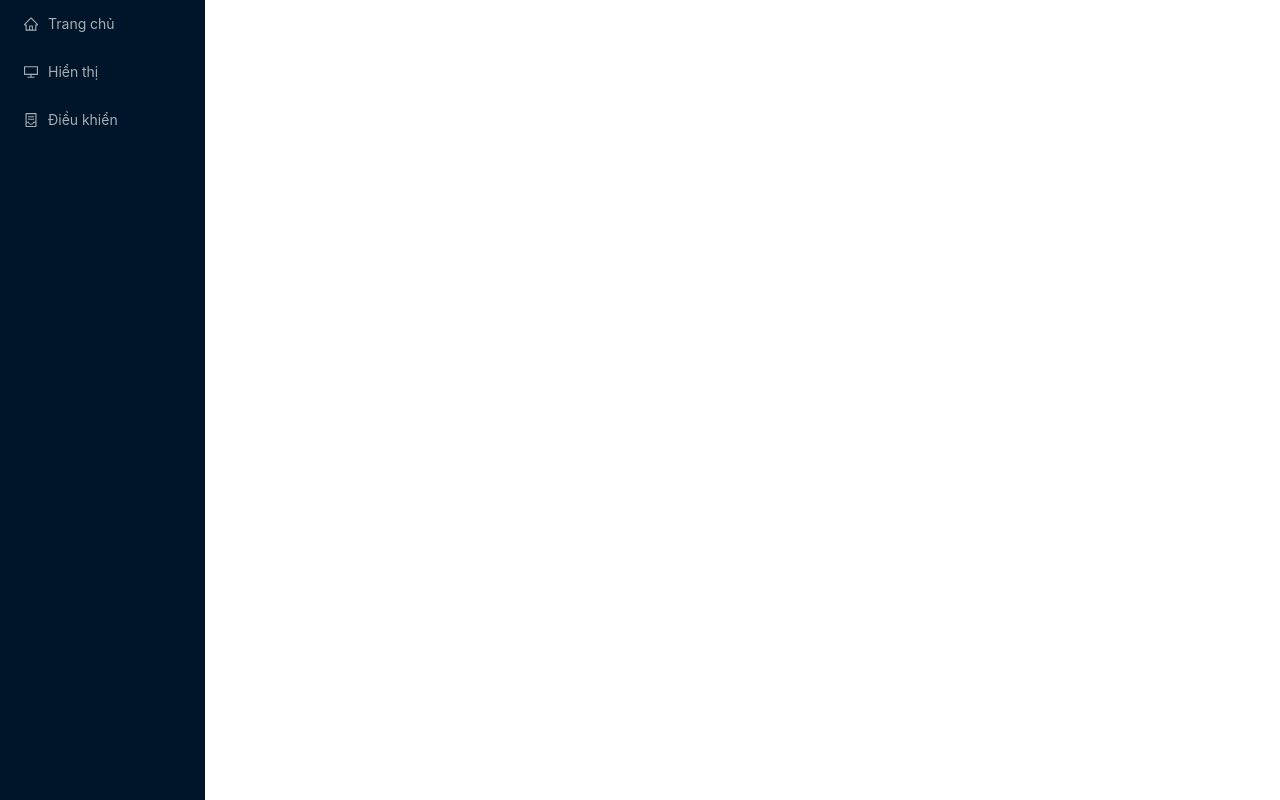
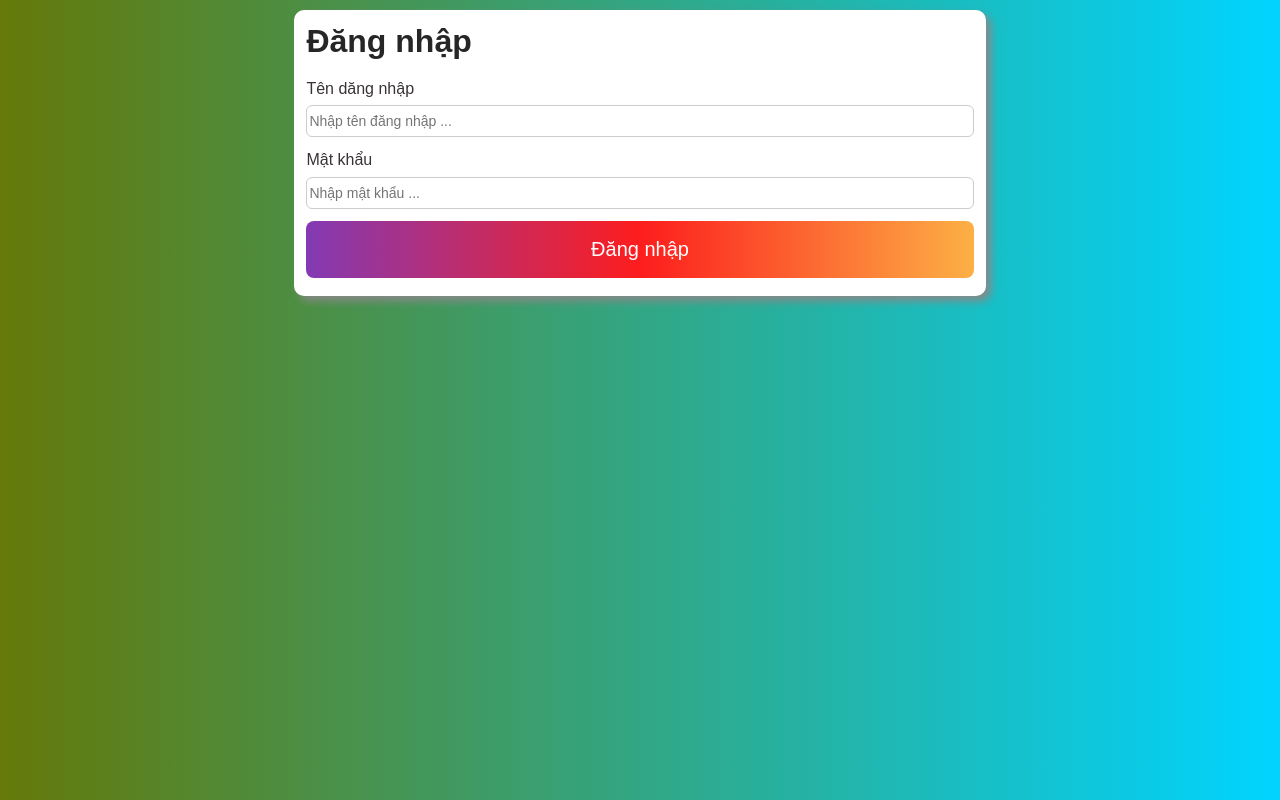
Before and after one commit to HoangLamLe/DATN, a React (Vite) app: page /login in a window 1280 px wide. Built offline with nearby package versions, Linux system fonts and the light colour scheme.

Commit message:
Add login page and fix router

```diff
--- a/package.json
+++ b/package.json
@@ -9,6 +9,7 @@
     "preview": "vite preview"
   },
   "dependencies": {
+    "@hookform/resolvers": "^2.9.10",
     "antd": "^4.23.3",
     "chart.js": "^3.9.1",
     "prop-types": "^15.8.1",
@@ -17,8 +18,11 @@
     "react-d3-speedometer": "^1.1.0",
     "react-dom": "^18.2.0",
     "react-gauge-chart": "^0.4.0",
+    "react-hook-form": "^7.39.1",
     "react-router-dom": "^6.4.1",
-    "sass": "^1.55.0"
+    "sass": "^1.55.0",
+    "styled-components": "^5.3.6",
+    "yup": "^0.32.11"
   },
   "devDependencies": {
     "@types/react": "^18.0.17",
--- a/src/App.jsx
+++ b/src/App.jsx
@@ -7,8 +7,7 @@ import { Menu } from "antd";
 import "antd/dist/antd.css";
 import "./App.scss";
 import React, { useEffect, useState } from "react";
-import { useNavigate, useLocation } from "react-router-dom";
-import Content from "./components/Content";
+import { useNavigate, useLocation, Outlet } from "react-router-dom";
 
 function getItem(label, key, icon, children, type) {
   return {
@@ -21,7 +20,7 @@ function getItem(label, key, icon, children, type) {
 }
 
 const items = [
-  getItem("Trang chủ", "/", <HomeOutlined />),
+  getItem("Trang chủ", "/home", <HomeOutlined />),
   getItem("Hiển thị", "/display", <DesktopOutlined />),
   getItem("Điều khiển", "/monitor", <ContainerOutlined />),
 ];
@@ -31,7 +30,7 @@ const App = () => {
     setKey(location.pathname);
   }, []);
 
-  const [key, setKey] = useState("/");
+  const [key, setKey] = useState("/home");
 
   const navigate = useNavigate();
   const location = useLocation();
@@ -50,7 +49,7 @@ const App = () => {
         theme="dark"
         items={items}
       />
-      <Content />
+      <Outlet />
     </div>
   );
 };
--- /dev/null
+++ b/src/Index.jsx
@@ -0,0 +1,24 @@
+import React from "react";
+import { Route, Routes } from "react-router-dom";
+
+import App from "./App";
+import LoginScreen from "./components/auth/Login";
+import Display from "./components/display/Display";
+import Home from "./components/home/Home";
+import Monitor from "./components/monitor/Monitor";
+import "antd/dist/antd.css";
+
+function Index() {
+  return (
+    <Routes>
+      <Route path="/login" element={<LoginScreen />}></Route>
+      <Route path="/" element={<App />}>
+        <Route path="/home" element={<Home />}></Route>
+        <Route path="/display" element={<Display />}></Route>
+        <Route path="/monitor" element={<Monitor />}></Route>
+      </Route>
+    </Routes>
+  );
+}
+
+export default Index;
--- a/src/components/Content.jsx
+++ /dev/null
@@ -1,18 +0,0 @@
-import React from "react";
-import { Route, Routes } from "react-router-dom";
-
-import Display from "./display/Display";
-import Home from "./home/Home";
-import Monitor from "./monitor/Monitor";
-
-function Content() {
-  return (
-    <Routes>
-      <Route path="/" element={<Home />}></Route>
-      <Route path="/display" element={<Display />}></Route>
-      <Route path="/monitor" element={<Monitor />}></Route>
-    </Routes>
-  );
-}
-
-export default Content;
--- /dev/null
+++ b/src/components/auth/Login.jsx
@@ -0,0 +1,32 @@
+import React from "react";
+import { Container, FormItem, Form, SubmitItem } from "./styled.js";
+
+function LoginScreen() {
+  return (
+    <Container>
+      <Form>
+        <h1 className="form-title">Đăng nhập</h1>
+        <FormItem>
+          <label className="form-label">Tên dăng nhập</label>
+          <input className="form-input" placeholder="Nhập tên đăng nhập ..." />
+        </FormItem>
+        <FormItem>
+          <label className="form-label">Mật khẩu</label>
+          <input
+            className="form-input"
+            placeholder="Nhập mật khẩu ..."
+            type="password"
+          />
+        </FormItem>
+
+        <SubmitItem className="submit-item">
+          <button className="submit-button" type="submit">
+            Đăng nhập
+          </button>
+        </SubmitItem>
+      </Form>
+    </Container>
+  );
+}
+
+export default LoginScreen;
--- /dev/null
+++ b/src/components/auth/styled.js
@@ -0,0 +1,126 @@
+import styled from "styled-components";
+
+const Container = styled.div`
+  height: 100vh;
+  width: 100vw;
+  overflow: auto;
+  color: #333;
+  font-family: sans-serif;
+  text-align: center;
+  background: rgb(2, 0, 36);
+  background: linear-gradient(
+    90deg,
+    rgba(2, 0, 36, 1) 0%,
+    rgba(100, 121, 9, 1) 0%,
+    rgba(0, 212, 255, 1) 100%
+  );
+
+  .form-title {
+    margin: auto;
+    font-size: 32px;
+    width: 100%;
+    font-weight: bold;
+  }
+
+  .form-label {
+    color: #393333;
+    display: block;
+    font-size: 16px;
+    margin-bottom: 4px;
+  }
+
+  .form-input {
+    color: #333;
+  }
+
+  .error-message {
+    color: #d41a1a;
+    font-size: 12px;
+    margin: 4px 0 8px 0;
+  }
+
+  .submit-item {
+    margin: 12px 0;
+
+    .submit-button {
+      outline: none;
+      border-radius: 8px;
+      background: linear-gradient(
+        90deg,
+        rgba(131, 58, 180, 1) 0%,
+        rgba(253, 29, 29, 1) 50%,
+        rgba(252, 176, 69, 1) 100%
+      );
+      padding: 13px 0px;
+      width: 100%;
+      color: #ffffff;
+      border: none;
+      font-size: 20px;
+      cursor: pointer;
+
+      &:hover {
+        opacity: 0.8;
+      }
+    }
+  }
+
+  .link {
+    margin: 0;
+    text-align: center;
+    width: 100%;
+    height: 20px;
+
+    .link-navigate {
+      color: blue;
+    }
+  }
+`;
+
+const Form = styled.form`
+  padding: 6px 12px;
+  box-shadow: 5px 5px 8px #888;
+  border-radius: 10px;
+  display: block;
+  margin: 10px auto 0;
+  text-align: left;
+  width: 54vw;
+  background-color: #fff;
+
+  @media (min-width: 740px) and (max-width: 1023px) {
+    width: 80vw;
+  }
+
+  @media (max-width: 739px) {
+    width: 96vw;
+  }
+`;
+
+const FormItem = styled.div`
+  margin: 10px 0;
+
+  .form-input {
+    width: 100%;
+    height: 32px;
+    border: 1.2px solid #ccc;
+    border-radius: 6px;
+    outline-color: red;
+
+    @media (max-width: 739px) {
+      height: 44.8px;
+      font-size: 16px;
+    }
+  }
+`;
+
+const SubmitItem = styled.div`
+  margin: 12px 0;
+
+  @media (max-width: 739px) {
+    .link {
+      height: 24px;
+      font-size: 16px;
+    }
+  }
+`;
+
+export { Container, FormItem, SubmitItem, Form };
--- a/src/main.jsx
+++ b/src/main.jsx
@@ -1,12 +1,12 @@
 import React from "react";
 import ReactDOM from "react-dom/client";
 import { BrowserRouter } from "react-router-dom";
-import App from "./App";
+import Index from "./Index";
 
 ReactDOM.createRoot(document.getElementById("root")).render(
   <React.StrictMode>
     <BrowserRouter>
-      <App />
+      <Index />
     </BrowserRouter>
   </React.StrictMode>
 );
```
Also changed, not shown: 1 other file (tests, documents, lock files or other folders).
